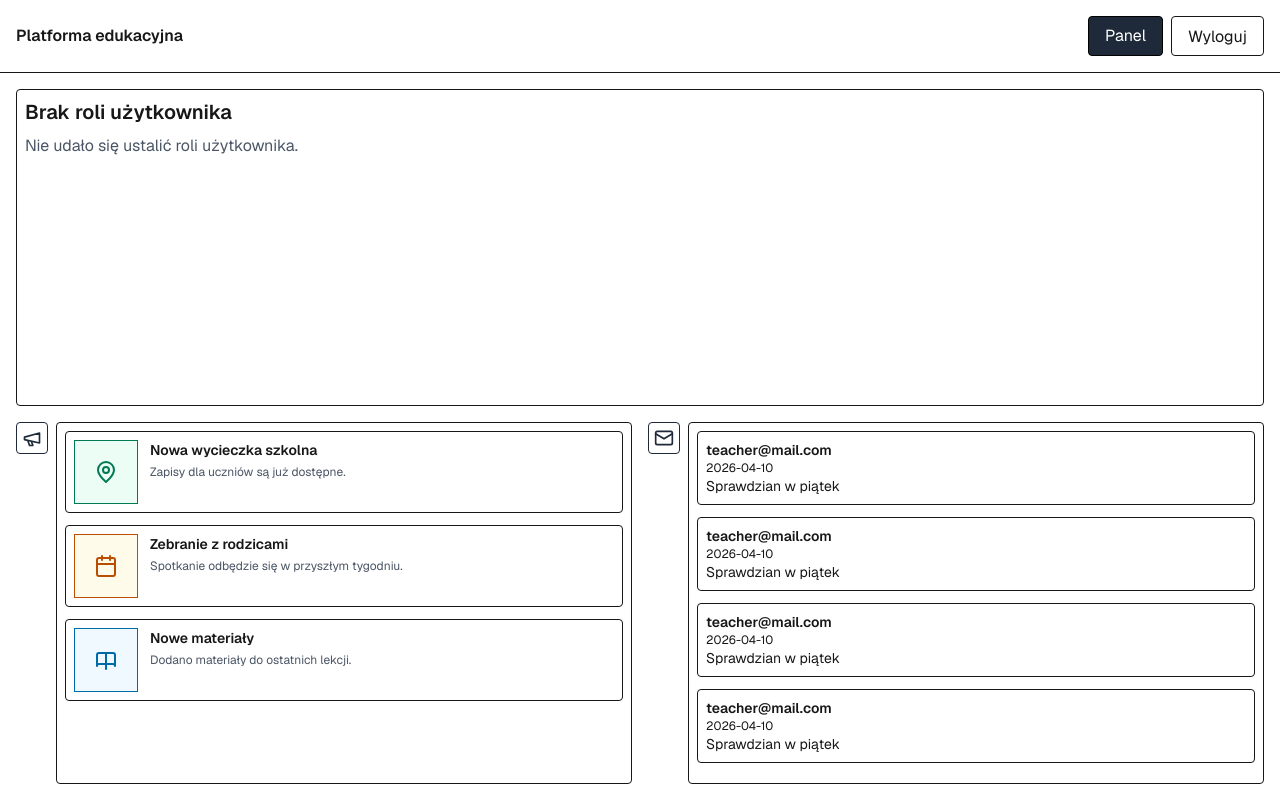
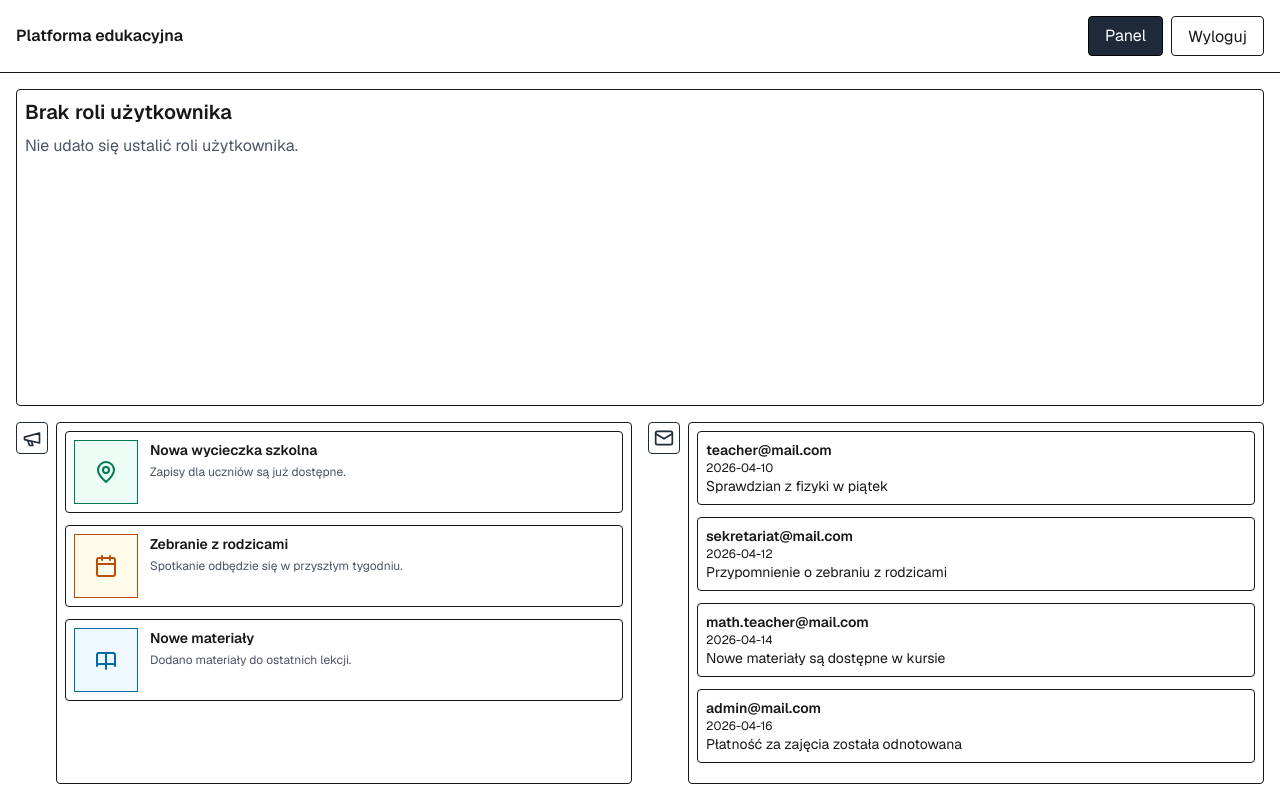
Before and after one commit to PZSP2-Platforma-Edukacyjna/platforma-edukacyjna, a Next.js app in the folder frontend/: page /dashboard in a window 1280 px wide. Built offline with nearby package versions, Linux system fonts and the light colour scheme.

Commit message:
feat: diversify dashboard messages

```diff
--- a/frontend/src/components/messages/MessagesList.tsx
+++ b/frontend/src/components/messages/MessagesList.tsx
@@ -16,6 +16,29 @@ function EnvelopeIcon() {
   );
 }
 
+const messages = [
+  {
+    sender: "teacher@mail.com",
+    date: "2026-04-10",
+    text: "Sprawdzian z fizyki w piątek",
+  },
+  {
+    sender: "sekretariat@mail.com",
+    date: "2026-04-12",
+    text: "Przypomnienie o zebraniu z rodzicami",
+  },
+  {
+    sender: "math.teacher@mail.com",
+    date: "2026-04-14",
+    text: "Nowe materiały są dostępne w kursie",
+  },
+  {
+    sender: "admin@mail.com",
+    date: "2026-04-16",
+    text: "Płatność za zajęcia została odnotowana",
+  },
+];
+
 export default function MessagesList() {
   return (
     <div className="flex h-full gap-2">
@@ -24,11 +47,11 @@ export default function MessagesList() {
       </div>
 
       <div className="card flex-1 overflow-y-auto bg-white">
-        {[1, 2, 3, 4].map((i) => (
-          <div key={i} className="card mb-3 text-sm">
-            <div className="font-semibold">teacher@mail.com</div>
-            <div className="text-xs">2026-04-10</div>
-            <div>Sprawdzian w piątek</div>
+        {messages.map((message) => (
+          <div key={`${message.sender}-${message.date}`} className="card mb-3 text-sm">
+            <div className="font-semibold">{message.sender}</div>
+            <div className="text-xs">{message.date}</div>
+            <div>{message.text}</div>
           </div>
         ))}
       </div>
```
